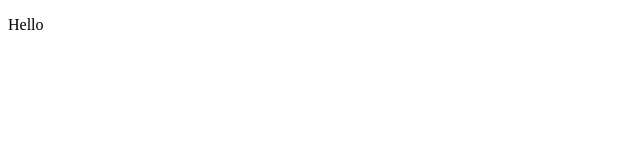
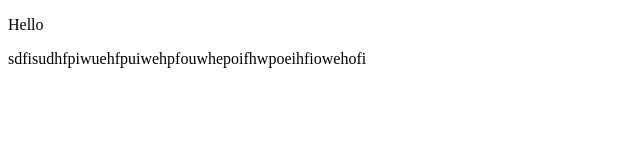
Before and after one commit to lzwmichelle/stuff, a plain HTML site: page index.html in a window 1280 px wide. Shown: the whole page, without its empty margins (0-640 px from the left). Drawn offline with Linux system fonts and the light colour scheme.

Commit message:
cool story

```diff
--- a/index.html
+++ b/index.html
@@ -5,5 +5,6 @@
     </head>
     <body>
 <p>Hello</p>
+sdfisudhfpiwuehfpuiwehpfouwhepoifhwpoeihfiowehofi
     </body>
 </html>
```
